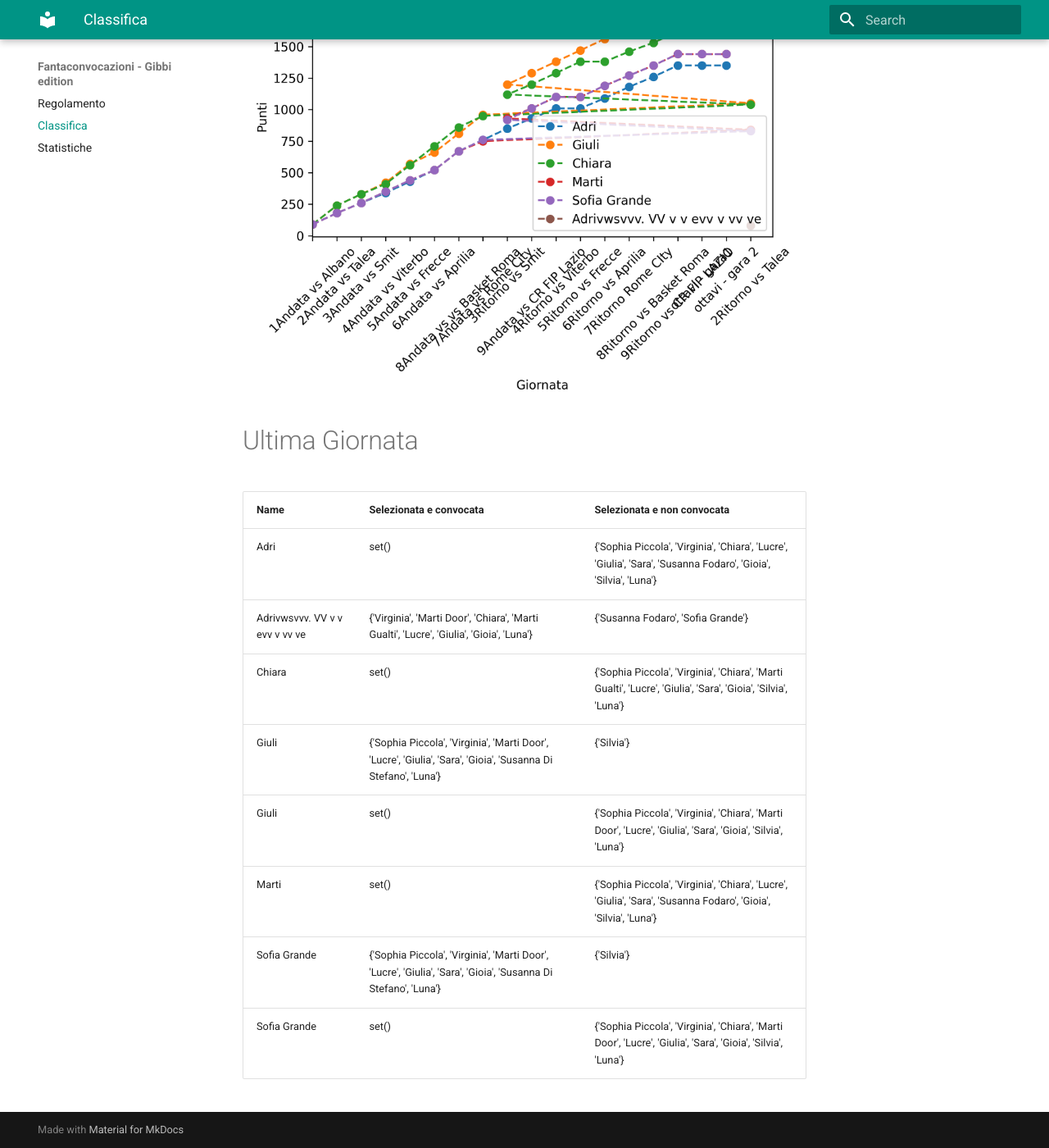
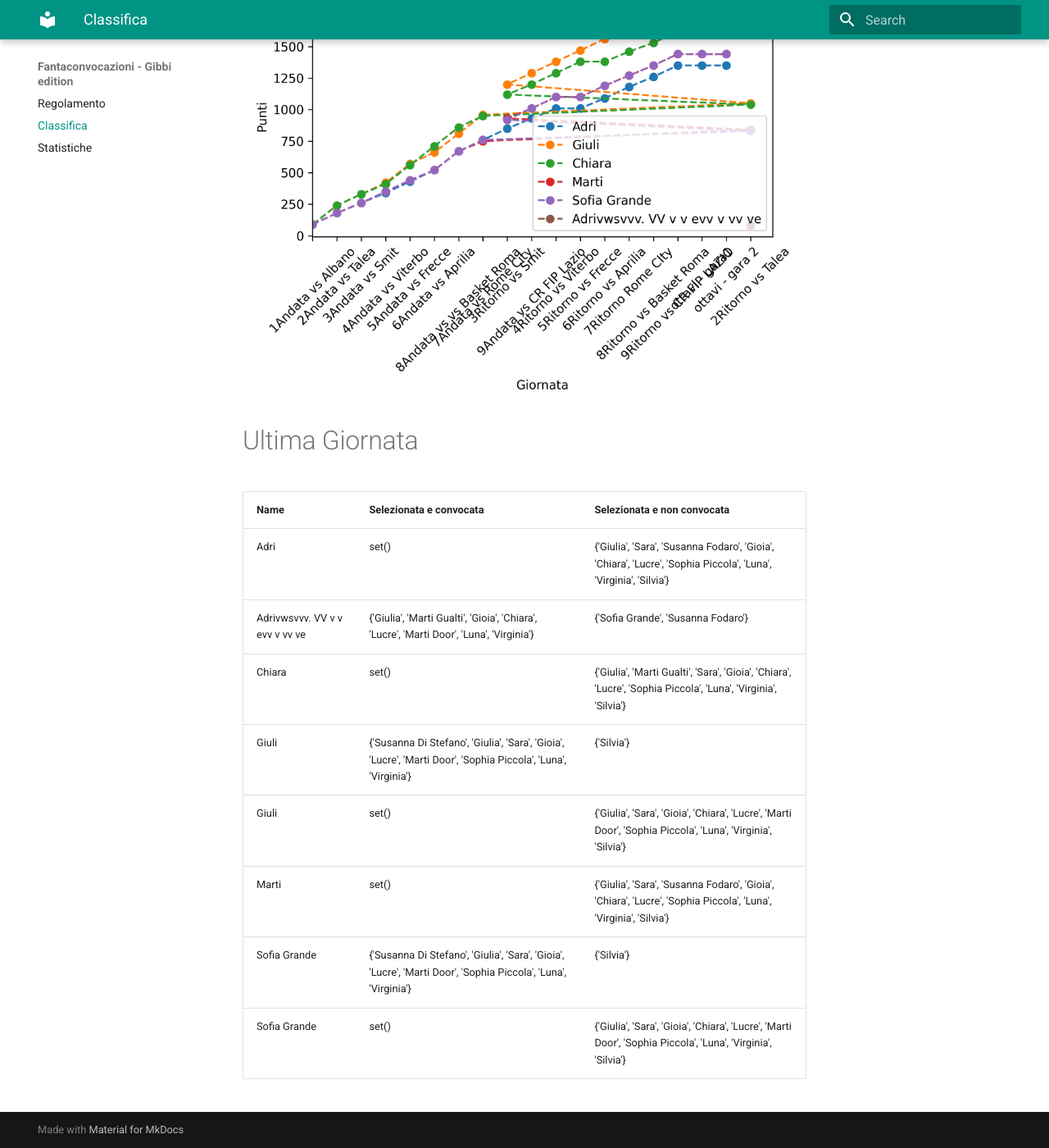
Before and after one commit to martinig94/fantagibbi, an MkDocs documentation site: the page built from docs/Classifica.md, in a window 1280 px wide and 1400 px high, scrolled down 676 px. Shown: the whole window at 82% size. Built offline with MkDocs 1.6.1 and Material for MkDocs 9.7.7, drawn with Linux system fonts in a browser that asks for light colours.

Commit message:
Auto-update from main.py

```diff
--- a/docs/Classifica.md
+++ b/docs/Classifica.md
@@ -19,12 +19,12 @@
 <!-- START_TABLE CORRECT -->
 | Name                           | Selezionata e convocata                                                                                        | Selezionata e non convocata                                                                                      |
 |:-------------------------------|:---------------------------------------------------------------------------------------------------------------|:-----------------------------------------------------------------------------------------------------------------|
-| Adri                           | set()                                                                                                          | {'Sophia Piccola', 'Virginia', 'Chiara', 'Lucre', 'Giulia', 'Sara', 'Susanna Fodaro', 'Gioia', 'Silvia', 'Luna'} |
-| Adrivwsvvv. VV v v evv v vv ve | {'Virginia', 'Marti Door', 'Chiara', 'Marti Gualti', 'Lucre', 'Giulia', 'Gioia', 'Luna'}                       | {'Susanna Fodaro', 'Sofia Grande'}                                                                               |
-| Chiara                         | set()                                                                                                          | {'Sophia Piccola', 'Virginia', 'Chiara', 'Marti Gualti', 'Lucre', 'Giulia', 'Sara', 'Gioia', 'Silvia', 'Luna'}   |
-| Giuli                          | {'Sophia Piccola', 'Virginia', 'Marti Door', 'Lucre', 'Giulia', 'Sara', 'Gioia', 'Susanna Di Stefano', 'Luna'} | {'Silvia'}                                                                                                       |
-| Giuli                          | set()                                                                                                          | {'Sophia Piccola', 'Virginia', 'Chiara', 'Marti Door', 'Lucre', 'Giulia', 'Sara', 'Gioia', 'Silvia', 'Luna'}     |
-| Marti                          | set()                                                                                                          | {'Sophia Piccola', 'Virginia', 'Chiara', 'Lucre', 'Giulia', 'Sara', 'Susanna Fodaro', 'Gioia', 'Silvia', 'Luna'} |
-| Sofia Grande                   | {'Sophia Piccola', 'Virginia', 'Marti Door', 'Lucre', 'Giulia', 'Sara', 'Gioia', 'Susanna Di Stefano', 'Luna'} | {'Silvia'}                                                                                                       |
-| Sofia Grande                   | set()                                                                                                          | {'Sophia Piccola', 'Virginia', 'Chiara', 'Marti Door', 'Lucre', 'Giulia', 'Sara', 'Gioia', 'Silvia', 'Luna'}     |
+| Adri                           | set()                                                                                                          | {'Giulia', 'Sara', 'Susanna Fodaro', 'Gioia', 'Chiara', 'Lucre', 'Sophia Piccola', 'Luna', 'Virginia', 'Silvia'} |
+| Adrivwsvvv. VV v v evv v vv ve | {'Giulia', 'Marti Gualti', 'Gioia', 'Chiara', 'Lucre', 'Marti Door', 'Luna', 'Virginia'}                       | {'Sofia Grande', 'Susanna Fodaro'}                                                                               |
+| Chiara                         | set()                                                                                                          | {'Giulia', 'Marti Gualti', 'Sara', 'Gioia', 'Chiara', 'Lucre', 'Sophia Piccola', 'Luna', 'Virginia', 'Silvia'}   |
+| Giuli                          | {'Susanna Di Stefano', 'Giulia', 'Sara', 'Gioia', 'Lucre', 'Marti Door', 'Sophia Piccola', 'Luna', 'Virginia'} | {'Silvia'}                                                                                                       |
+| Giuli                          | set()                                                                                                          | {'Giulia', 'Sara', 'Gioia', 'Chiara', 'Lucre', 'Marti Door', 'Sophia Piccola', 'Luna', 'Virginia', 'Silvia'}     |
+| Marti                          | set()                                                                                                          | {'Giulia', 'Sara', 'Susanna Fodaro', 'Gioia', 'Chiara', 'Lucre', 'Sophia Piccola', 'Luna', 'Virginia', 'Silvia'} |
+| Sofia Grande                   | {'Susanna Di Stefano', 'Giulia', 'Sara', 'Gioia', 'Lucre', 'Marti Door', 'Sophia Piccola', 'Luna', 'Virginia'} | {'Silvia'}                                                                                                       |
+| Sofia Grande                   | set()                                                                                                          | {'Giulia', 'Sara', 'Gioia', 'Chiara', 'Lucre', 'Marti Door', 'Sophia Piccola', 'Luna', 'Virginia', 'Silvia'}     |
 <!-- END_TABLE CORRECT -->
```
